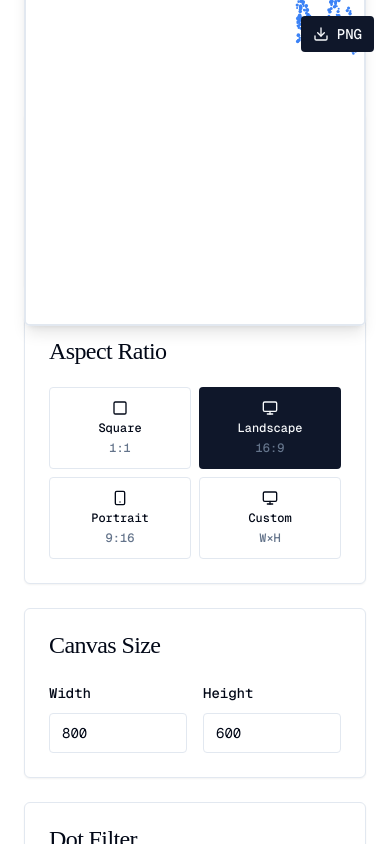
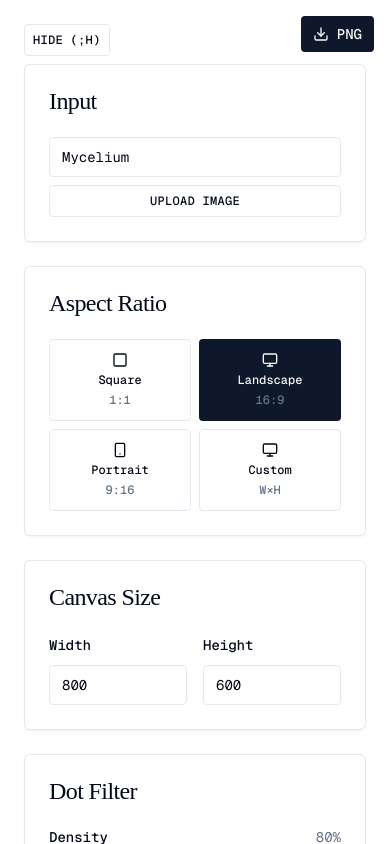
Before and after one commit to chrisks03/Next_Test, a Next.js app: page / in a window 390 px wide. Shown: the top 844 px of the page. Built offline with nearby package versions, Linux system fonts and the light colour scheme.

Commit message:
UI Updates

```diff
--- a/src/app/page.tsx
+++ b/src/app/page.tsx
@@ -164,7 +164,7 @@ export default function Home() {
     <div className="flex h-screen bg-background flex-col md:flex-row">
       {/* Sidebar */}
       {sidebarVisible && (
-        <div className="order-2 md:order-1 w-full md:w-80 min-w-[320px] shrink-0 p-6 flex flex-col overflow-y-auto no-scrollbar space-y-6 bg-transparent">
+        <div className="order-1 md:order-1 w-full md:w-80 min-w-[320px] shrink-0 p-6 flex flex-col overflow-y-auto no-scrollbar space-y-6 bg-transparent">
 
         {/* Hide toggle at top of controls */}
         <div className="-mb-4">
@@ -401,7 +401,7 @@ export default function Home() {
       )}
 
       {/* Canvas Area */}
-      <div className="order-1 md:order-2 flex-1 min-w-0 min-h-0 flex items-center justify-center p-6">
+      <div className="order-2 md:order-2 flex-1 min-w-0 min-h-0 flex items-center justify-center p-6">
         <div className="relative border-2 border-border rounded-lg overflow-auto shadow-lg max-w-full max-h-[calc(100vh-96px)] w-fit h-fit">
           <P5Wrapper
             text={text}
```
